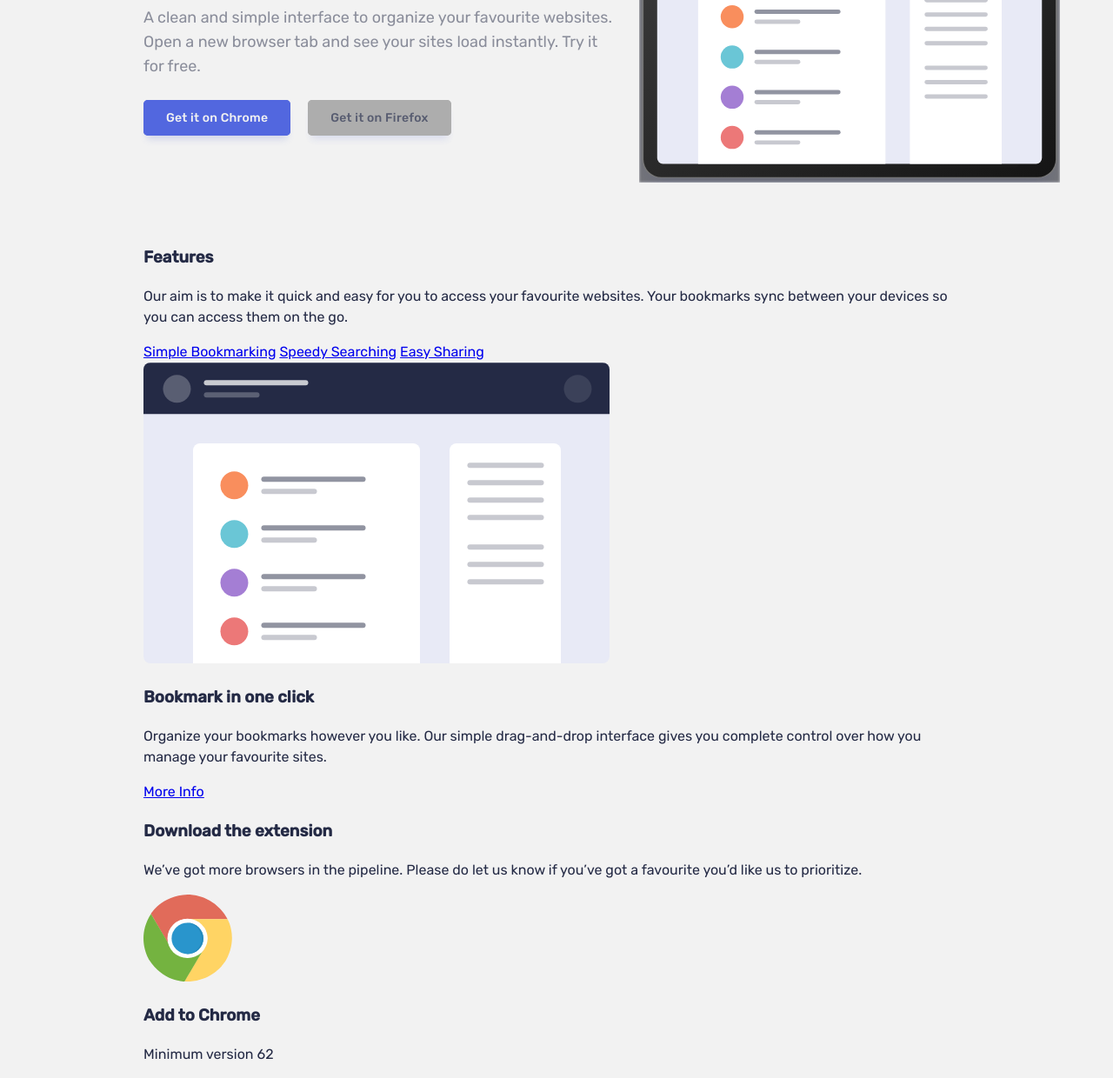
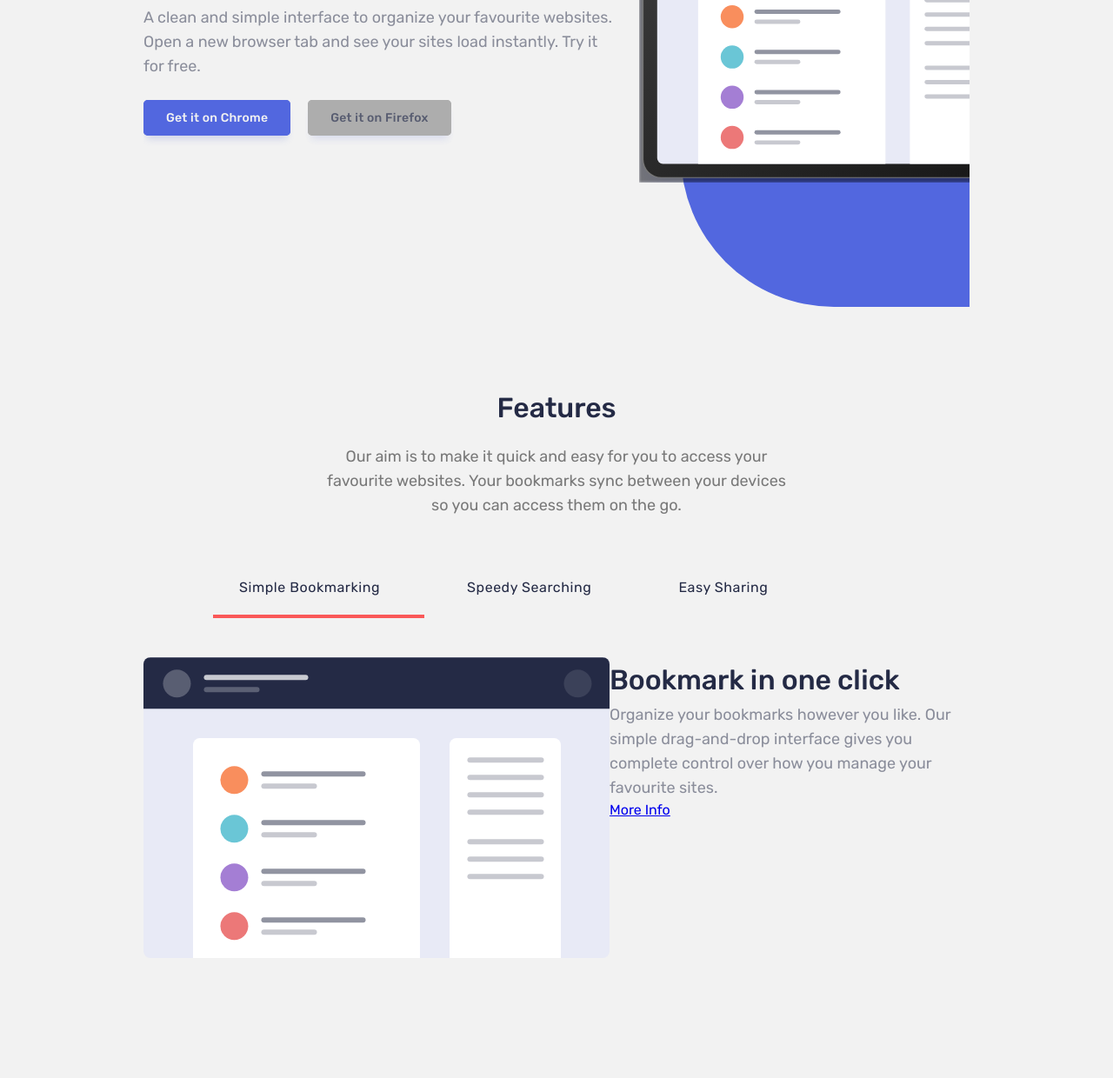
Before and after one commit to Mr-Perfectuz/bookmark, a plain HTML site: page index.html in a window 1280 px wide. Shown: the part 375-1615 px from the top of the page at 87% size. Drawn offline with nearby package versions, Linux system fonts and the light colour scheme.

Commit message:
add styles to features section

```diff
--- a/css/style.css
+++ b/css/style.css
@@ -151,11 +151,32 @@ img{
      width: 111px;
      opacity: 0.8;
 }
+
+/* CTA SECTION  */
 .cta-section {
      margin-top: 180px;
+     margin-bottom: 180px;
+     position: relative;
+     overflow-x: clip;
+
 }
 .cta-inner {
      display: flex;
+     position: relative;
+
+}
+
+.cta-inner::after{
+     content: "";
+     background-image: url("/images/cta-bg-picture.svg");
+     background-repeat: no-repeat;
+     position: absolute;
+     height: 352px;
+     width: 1000px;
+     top: 32%;
+     left: 65%;
+     z-index: 1;
+
 }
 .cta-text-wrapper{
      width: 540px;
@@ -252,28 +273,118 @@ img{
      /* filter: drop-shadow(0px 2px 4px rgba(0, 0, 0, 0.5)); */
      border-radius: 25px;
      display: block;
+     z-index: 2;
 }
 .features-section {
+     margin-bottom: 150px;
 }
 .features-inner {
+     position: relative;
 }
 .features-header {
+     margin: 0;
+     padding: 0;
+     font-style: normal;
+     font-weight: 500;
+     font-size: 32px;
+     line-height: 52px;
+     text-align: center;
+     letter-spacing: -0.1px;
+     color:var(--black);
+     margin-bottom: 16px;
 }
 .features-text {
+     margin: 0;
+     padding: 0;
+     font-style: normal;
+     font-weight: normal;
+     font-size: 18px;
+     line-height: 28px;
+     text-align: center;
+     color: black;
+     mix-blend-mode: normal;
+     opacity: 0.5;
+     width: 100%;
+     max-width: 540px;
+     margin-right: auto;
+     margin-left: auto;
 }
 .features-slider {
+     width: 100%;
+     max-width: 730px;
+     display: flex;
+     margin-left: auto;
+     margin-right: auto;
+     margin-top: 72px;
+     margin-bottom: 72px;
+     position: relative;
+}
+.features-slider::after{
+     content: "";
+     width: 243px;
+     height: 4px;
+     background-color:var(--deep-orange);
+     position: absolute;
+     bottom: -27px;
+     left: -30px;
+
 }
 .features-bookmarking {
+     margin: 0;
+     padding: 0;
+     text-decoration: none;
+     display: block;
+     font-style: normal;
+     font-weight: normal;
+     font-size: 16px;
+     line-height: 17px;
+     text-align: center;
+     letter-spacing: 0.533333px;
+     color: var(--black);
+}
+.features-bookmarking:hover{
+     color:var(--deep-orange);
+}
+.features-bookmarking:active{
+     color:var(--deep-orange);
+     opacity: 0.8;
+}
+.features-bookmarking:not(:last-child){
+     margin-right: 100px;
 }
 .features-cta {
+     display: flex;
+     justify-content: space-between;
 }
 .features-img {
+     width: 536px;
+     height: 346px;
+     display: block;
 }
 .features-bookmark-click-section {
 }
 .bookmark-click-header {
+     margin: 0;
+     padding: 0;
+     font-style: normal;
+     font-weight: 500;
+     font-size: 32px;
+     line-height: 52px;
+     letter-spacing: -0.1px;
+     color:var(--black);
 }
 .bookmark-click-text {
+     width: 100%;
+     max-width: 445px;
+     margin: 0;
+     padding: 0;
+     font-style: normal;
+     font-weight: normal;
+     font-size: 18px;
+     line-height: 28px;
+     color: var(--black);
+     mix-blend-mode: normal;
+     opacity: 0.5;
 }
 .more-info-btn {
 }
```
